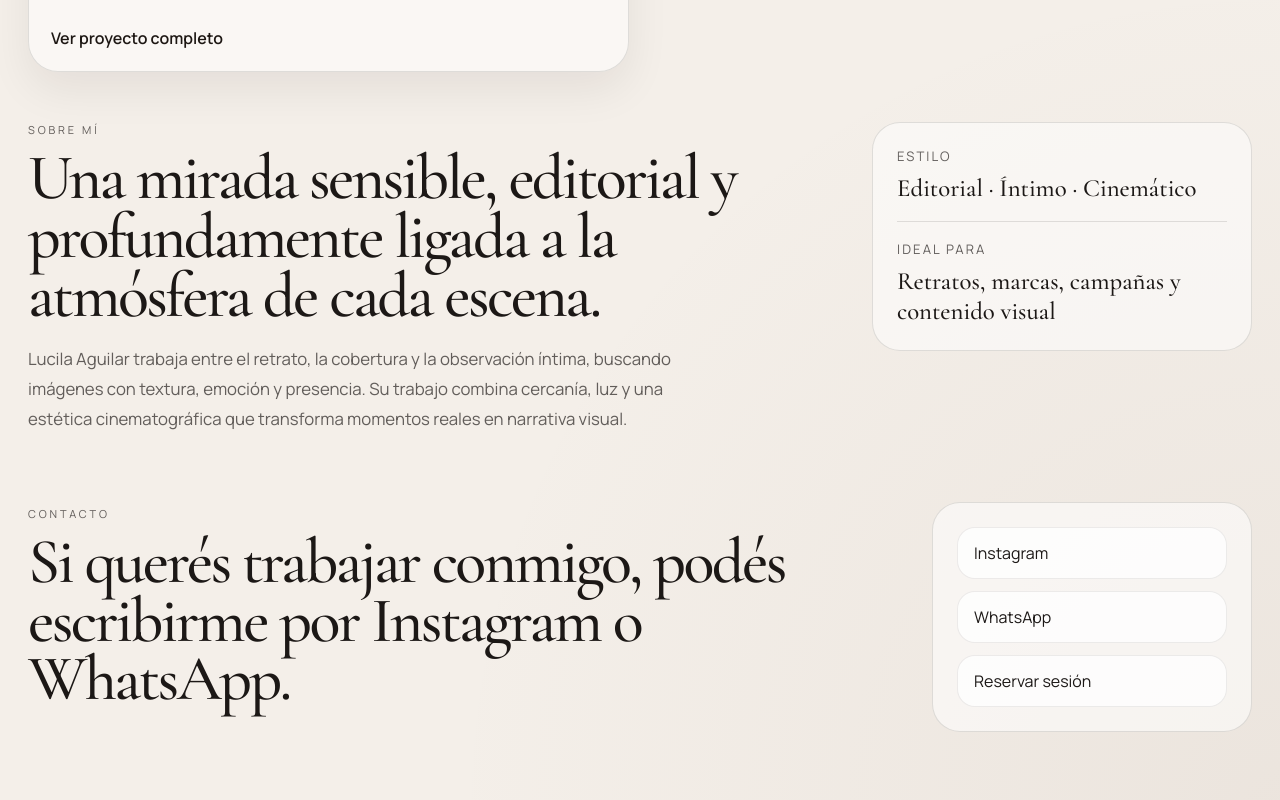
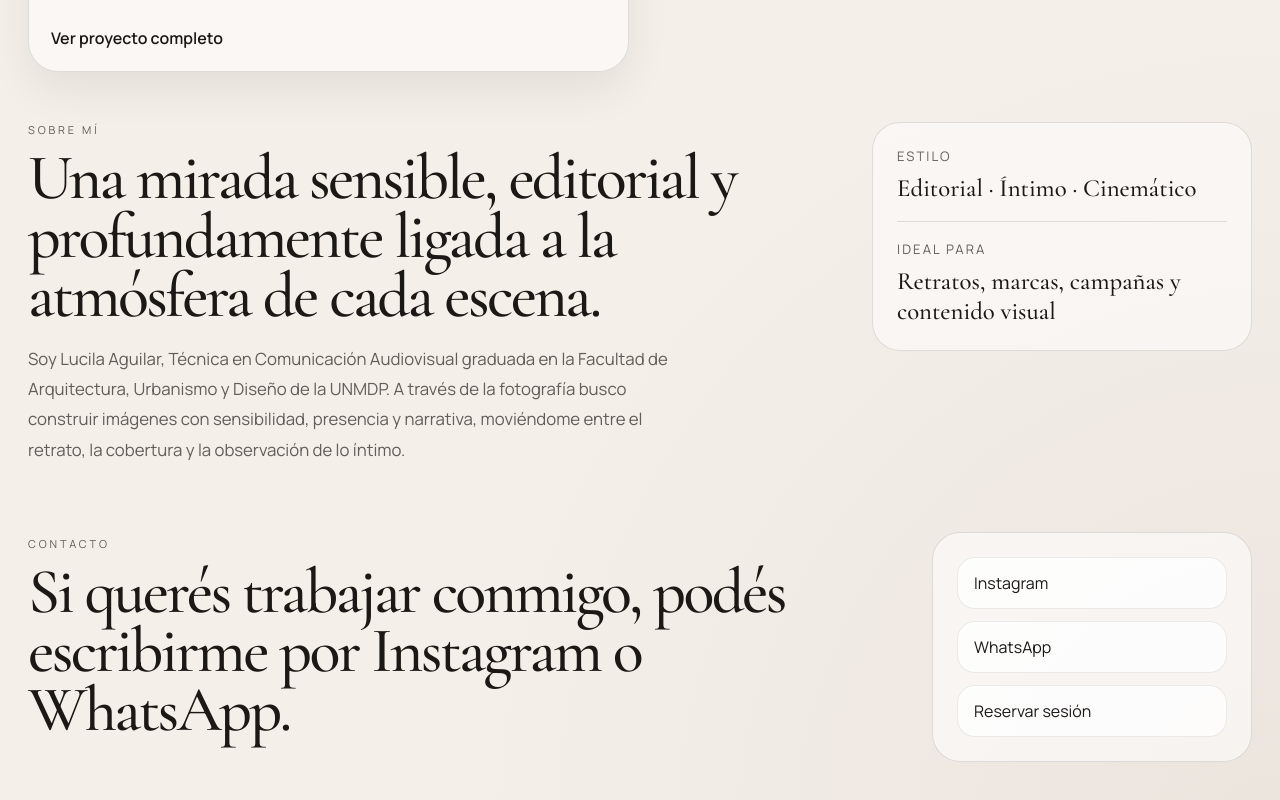
Before and after one commit to amirgeek/lucila-aguilar-portfolio, a React (Vite) app: page / in a window 1280 px wide. Shown: the part 2406-3206 px from the top of the page. Built offline with nearby package versions, Linux system fonts and the light colour scheme.

Commit message:
Update portfolio bio to first person

```diff
--- a/src/App.jsx
+++ b/src/App.jsx
@@ -142,7 +142,7 @@ export default function App() {
             <span className="eyebrow">Sobre mí</span>
             <h2>Una mirada sensible, editorial y profundamente ligada a la atmósfera de cada escena.</h2>
             <p>
-              Lucila Aguilar trabaja entre el retrato, la cobertura y la observación íntima, buscando imágenes con textura, emoción y presencia. Su trabajo combina cercanía, luz y una estética cinematográfica que transforma momentos reales en narrativa visual.
+              Soy Lucila Aguilar, Técnica en Comunicación Audiovisual graduada en la Facultad de Arquitectura, Urbanismo y Diseño de la UNMDP. A través de la fotografía busco construir imágenes con sensibilidad, presencia y narrativa, moviéndome entre el retrato, la cobertura y la observación de lo íntimo.
             </p>
           </div>
           <div className="about-panel">
```
